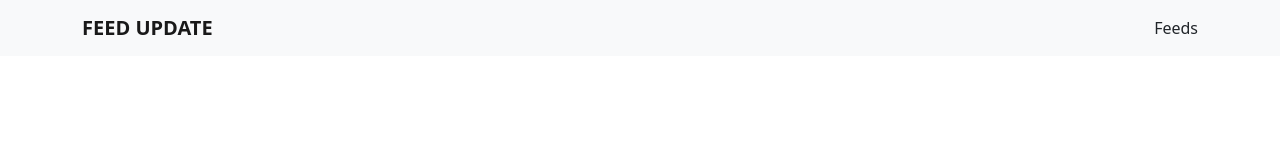
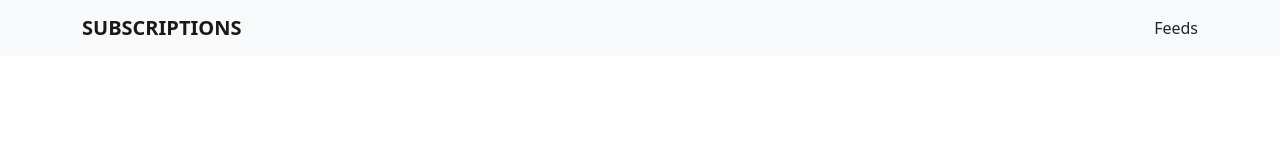
Before and after one commit to olehkrupko/swamp-subscriptions, a React (Create React App) app: page / in a window 1280 px wide. Shown: the top 160 px of the page. Built offline with nearby package versions, Linux system fonts and the light colour scheme.

Commit message:
Header renamed

```diff
--- a/src/components/navbar.js
+++ b/src/components/navbar.js
@@ -8,7 +8,7 @@ export default function Navigation() {
         <Navbar bg="light">
             <Container>
                 <Navbar.Brand href="/">
-                    <b>FEED UPDATE</b>
+                    <b>SUBSCRIPTIONS</b>
                 </Navbar.Brand>
                 <Navbar.Toggle aria-controls="basic-navbar-nav" />
                 <Nav.Link href="/feeds/list">
```
